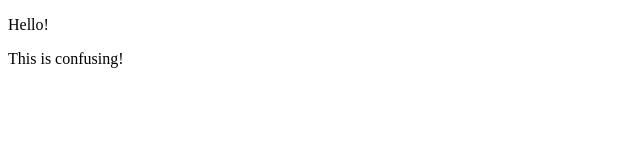
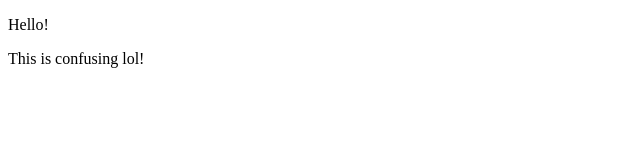
Before and after one commit to bsow03/363project1, a plain HTML site: page index.html in a window 1280 px wide. Shown: the full height of the page, 0-640 px from the left. Drawn offline with Linux system fonts and the light colour scheme.

Commit message:
Update index.html

```diff
--- a/index.html
+++ b/index.html
@@ -8,7 +8,7 @@
 </head>
 <body>
     <p>Hello!</p>
-    <p>This is confusing!</p>
+    <p>This is confusing lol! </p>
 
 </body>
 </html>
```
